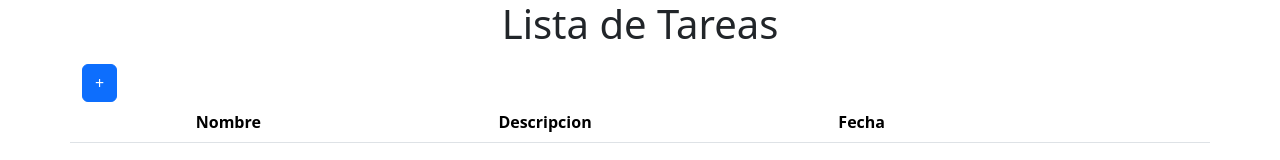
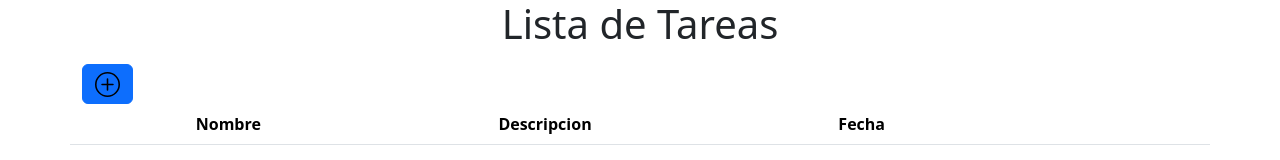
Before and after one commit to jjaljuria/lista-tareas, a React (Vite) app: page / in a window 1280 px wide. Shown: the top 160 px of the page. Built offline with nearby package versions, Linux system fonts and the light colour scheme.

Commit message:
feat: add react-bootstrap-icons and update button in App component

```diff
--- a/package.json
+++ b/package.json
@@ -8,6 +8,7 @@
     "moment": "^2.30.1",
     "react": "^19.2.0",
     "react-bootstrap": "^2.10.10",
+    "react-bootstrap-icons": "^1.11.6",
     "react-dom": "^19.2.0",
     "uuid": "^13.0.0",
     "zustand": "^5.0.8"
--- a/src/App.jsx
+++ b/src/App.jsx
@@ -5,6 +5,7 @@ import store from './components/store/store.js';
 import './App.css'
 import CustomModal from './components/Modal/CustomModal.jsx';
 import Button from 'react-bootstrap/Button';
+import { PlusCircle } from 'react-bootstrap-icons'
 
 export default function App() {
 
@@ -44,8 +45,8 @@ export default function App() {
             <div className="container">
                 <div className='row'>
                     <section className="col-12 col-md-6">
-                        <Button variant="primary" onClick={handleShow} >
-                            +
+                        <Button variant="primary" onClick={handleShow} aria-label="Agregar tarea">
+                            <PlusCircle size={25} />
                         </Button>
 
                         <CustomModal show={show} onHide={handleClose}>
```
Also changed, not shown: 2 other files (tests, documents, lock files or other folders).
